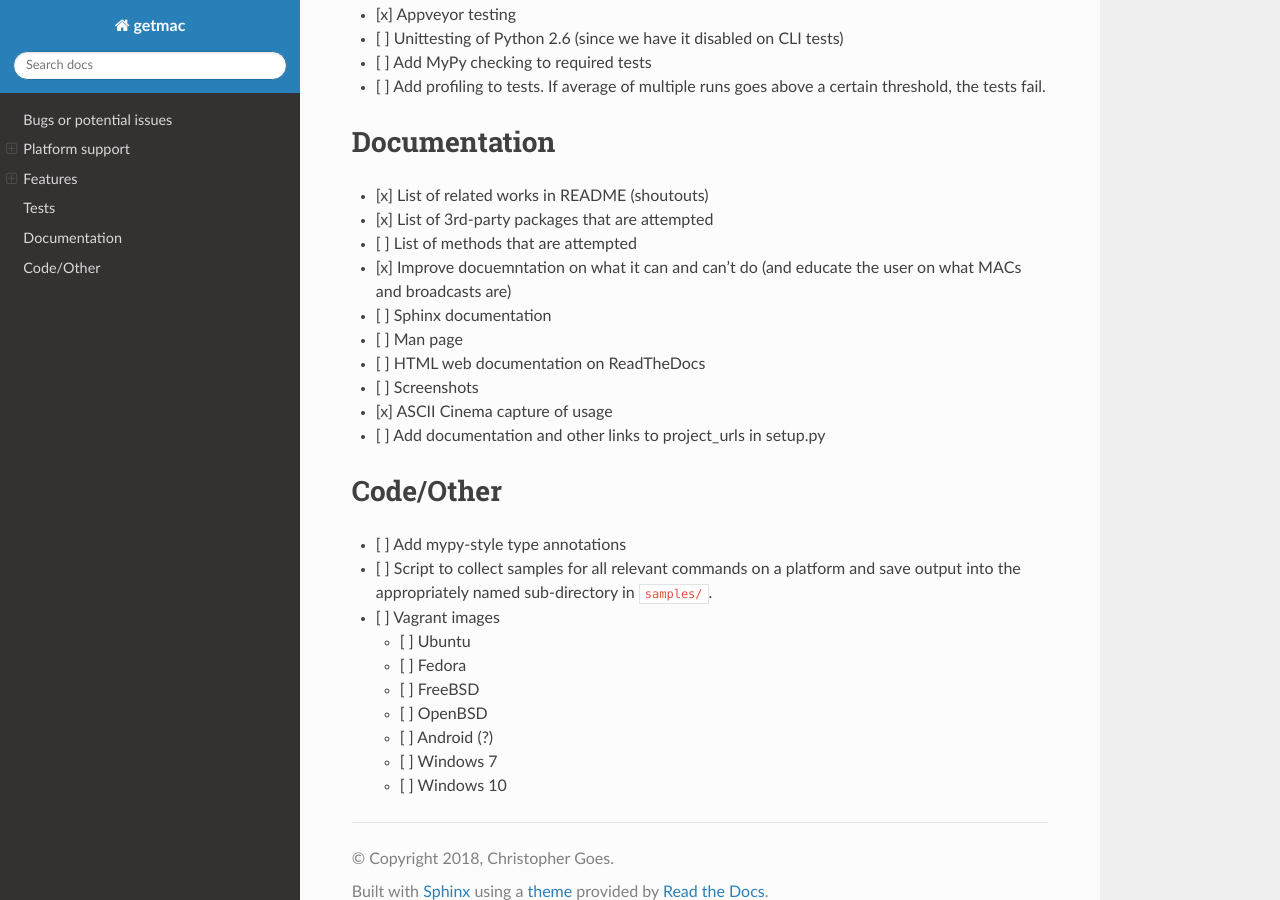
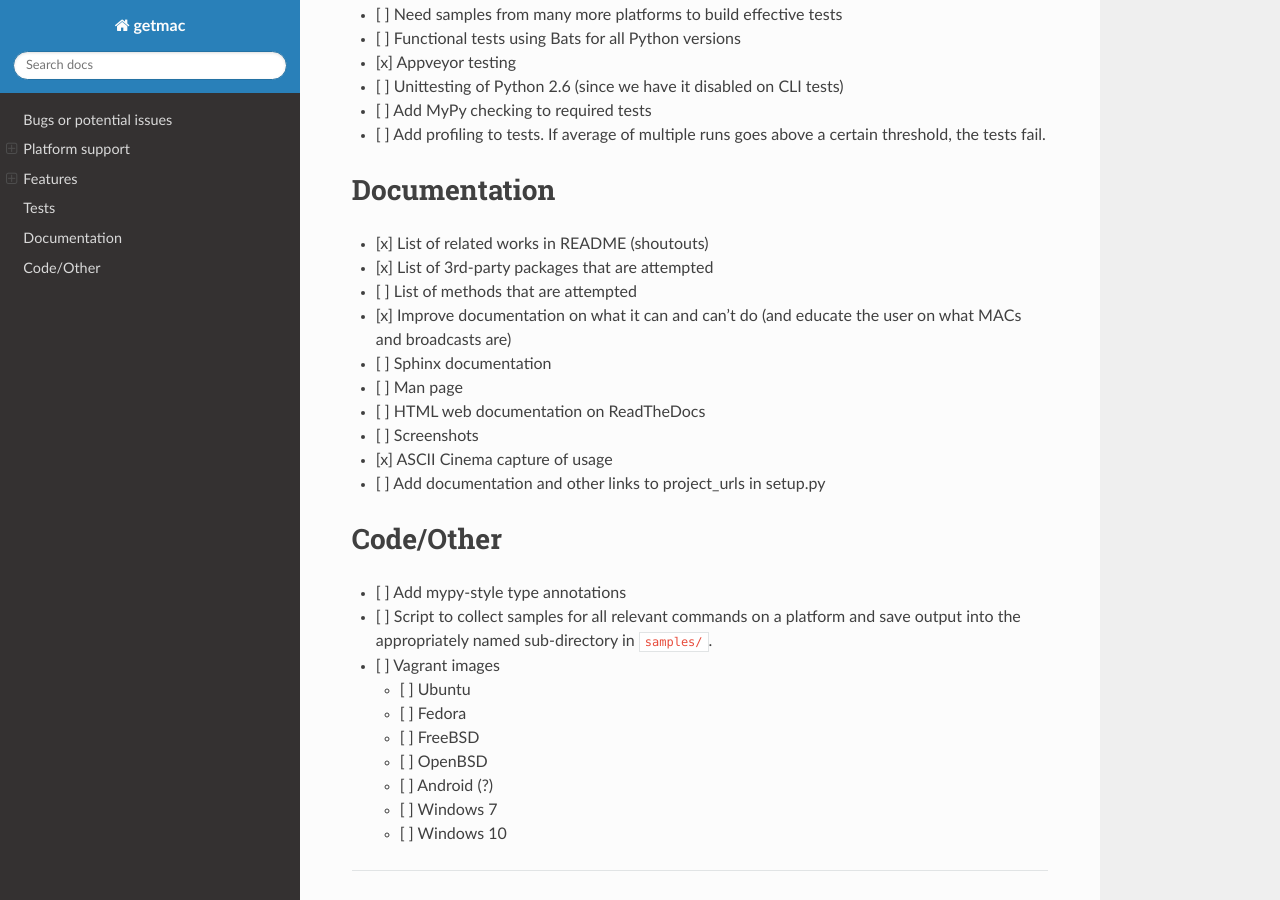
Before and after one commit to GhostofGoes/getmac, a Sphinx documentation site: the page built from docs/TODO.md, in a window 1280 px wide and 900 px high, scrolled down 2523 px. Built offline with Sphinx 7.4.7 and the Read the Docs theme 2.0.0, drawn with Linux system fonts in a browser that asks for light colours; the version number could not be read and is left out; some of the changed text lies outside the part shown.

```diff
--- a/docs/TODO.md
+++ b/docs/TODO.md
@@ -98,7 +99,7 @@ interface as the default route.
 * [x] List of related works in README (shoutouts)
 * [x] List of 3rd-party packages that are attempted
 * [ ] List of methods that are attempted
-* [x] Improve docuemntation on what it can and can't do
+* [x] Improve documentation on what it can and can't do
       (and educate the user on what MACs and broadcasts are)
 * [ ] Sphinx documentation
 * [ ] Man page
```
Also changed, not shown: other parts of docs/TODO.md (+2 -1 lines), 2 other files.
